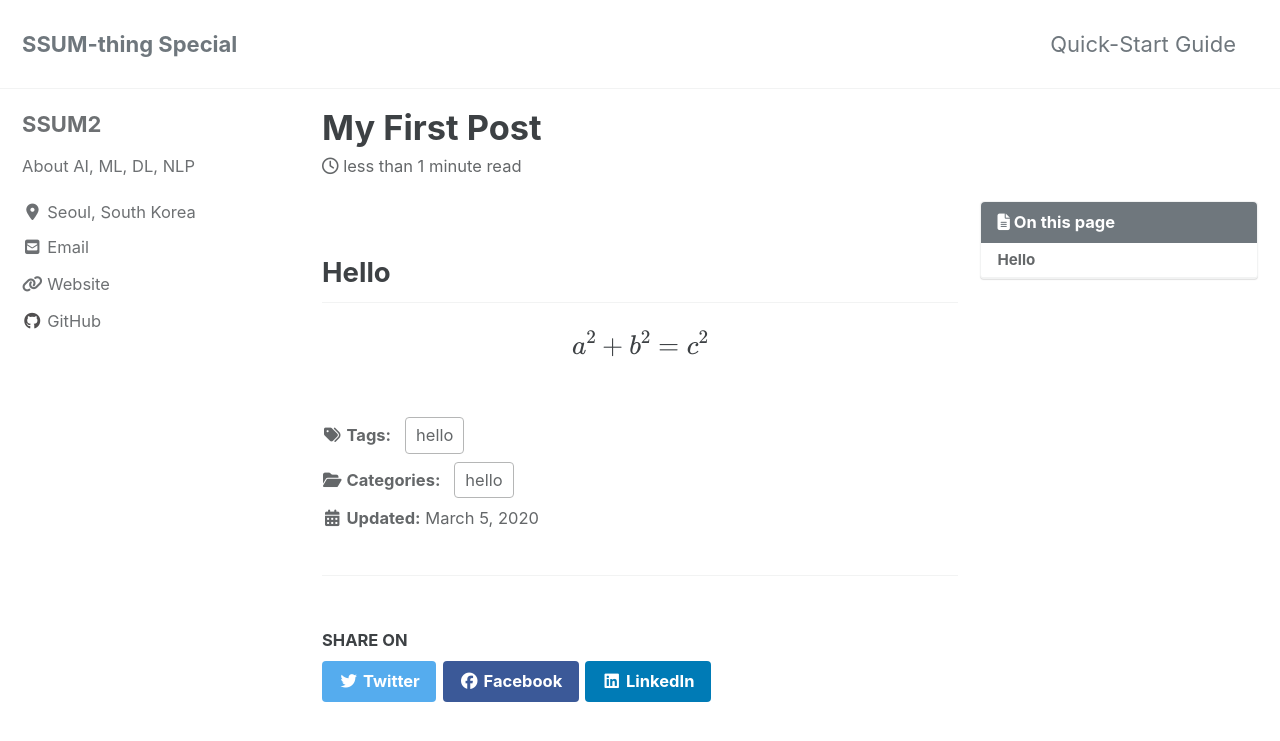
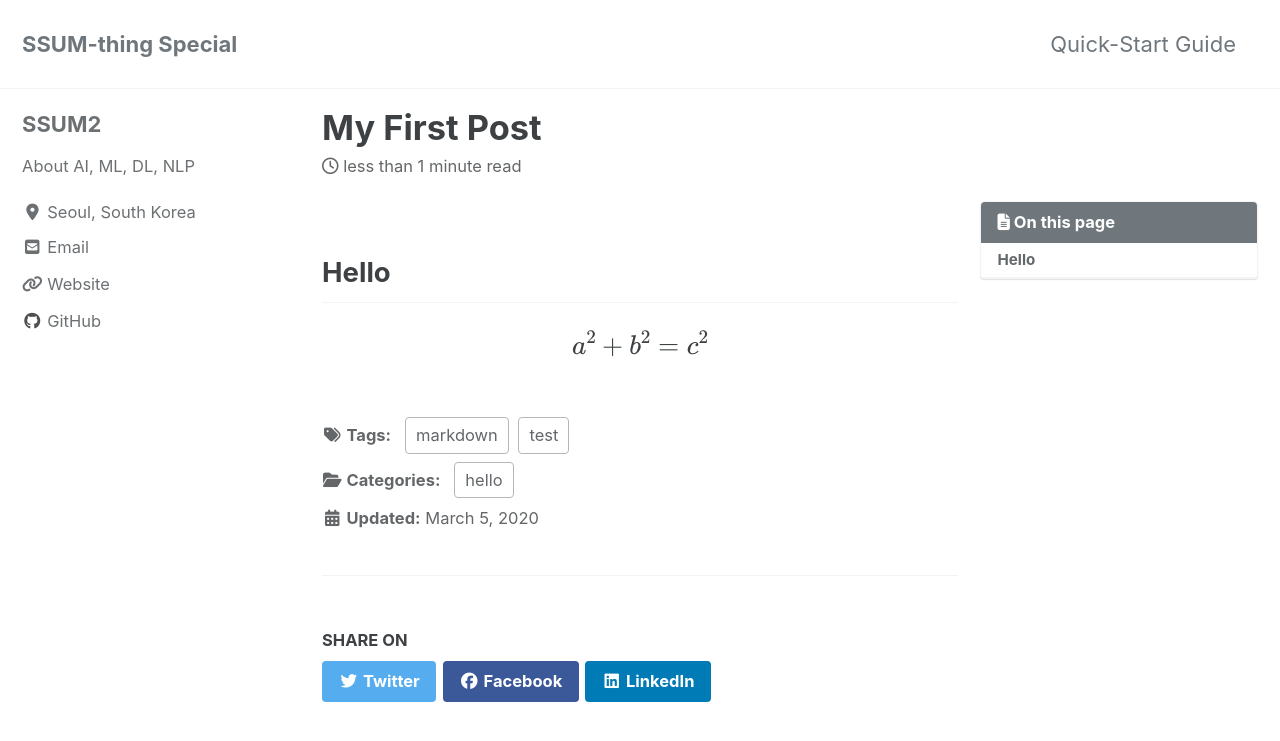
Before and after one commit to ssum-2/ssum-2.github.io, a Jekyll site: the page built from _posts/2020-03-05-hello.md, in a window 1280 px wide and 900 px high. Shown: the top 741 px of the window. Built offline with Jekyll 4.4.1, drawn with Linux system fonts in a browser that asks for light colours; cached includes are drawn as plain includes; nearby versions of some CDN libraries; formulas are drawn with MathJax 3.

Commit message:
Edit 03-05-hello tags

```diff
--- a/_posts/2020-03-05-hello.md
+++ b/_posts/2020-03-05-hello.md
@@ -3,7 +3,8 @@ title : "My First Post"
 category :
   - hello
 tags :
-  - hello
+  - test
+  - markdown
 author_profile : true
 toc : true
 use_math : true
```
